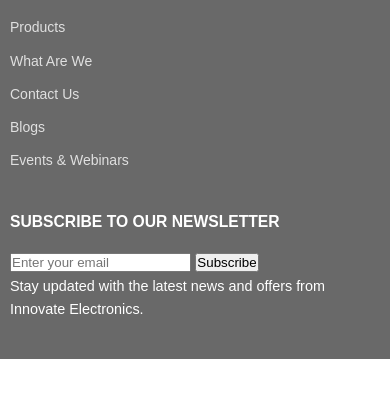
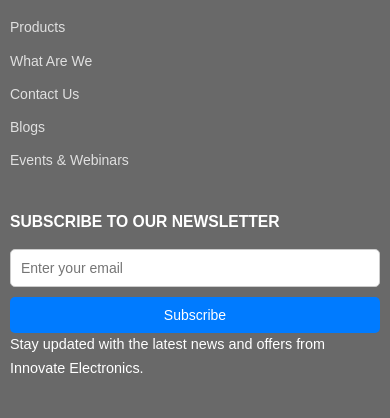
Before and after one commit to parthpatyl/innovate_electronics, a PHP site: page /landingpage.html in a window 390 px wide. Shown: the part 3927-4345 px from the top of the page. Before the commit the page ends 4286 px from the top, so only its background shows below. Run offline with PHP 8.4, Linux system fonts and the light colour scheme.

Commit message:
Newsletters are sent

```diff
--- a/frontend/css/footer.css
+++ b/frontend/css/footer.css
@@ -51,6 +51,71 @@ footer {
   color: #ffffff;
 }
 
+.newsletter-form {
+  display: flex;
+  align-items: center;
+  margin-top: 10px;
+}
+
+.newsletter-form input[type="email"] {
+  flex: 1;
+  padding: 10px;
+  border: 1px solid #ccc;
+  border-radius: 5px 0 0 5px;
+  font-size: 14px;
+  outline: none;
+}
+
+.newsletter-form button[type="submit"] {
+  padding: 10px 15px;
+  border: none;
+  background-color: #007bff;
+  color: #fff;
+  border-radius: 0 5px 5px 0;
+  cursor: pointer;
+  font-size: 14px;
+  transition: background-color 0.3s ease;
+}
+
+.newsletter-form button[type="submit"]:hover {
+  background-color: #0056b3;
+}
+
+.custom-alert {
+  display: none;
+  padding: 15px;
+  margin-top: 15px;
+  border-radius: 5px;
+  color: #fff;
+  font-size: 14px;
+  text-align: center;
+  transition: opacity 0.3s ease;
+}
+
+.custom-alert.success {
+  background-color: #28a745;
+}
+
+.custom-alert.error {
+  background-color: #dc3545;
+}
+
+@media (max-width: 768px) {
+  .newsletter-form {
+    flex-direction: column;
+    align-items: stretch;
+  }
+
+  .newsletter-form input[type="email"] {
+    border-radius: 5px;
+    margin-bottom: 10px;
+  }
+
+  .newsletter-form button[type="submit"] {
+    border-radius: 5px;
+  }
+}
+
 @media (max-width: 600px) {
   .footer-content {
     flex-direction: column;
--- a/frontend/footer.html
+++ b/frontend/footer.html
@@ -43,6 +43,7 @@
                     <button type="submit">Subscribe</button>
                 </form>
                 <p>Stay updated with the latest news and offers from Innovate Electronics.</p>
+                <div id="custom-alert" class="custom-alert"></div>
             </div>
         </div>
     </footer>
--- a/frontend/js/footer.js
+++ b/frontend/js/footer.js
@@ -1,6 +1,18 @@
 // Footer functionality
-document.addEventListener('DOMContentLoaded', () => {
 const newsletterForm = document.querySelector('.footer-col .newsletter-form');
+const customAlert = document.getElementById('custom-alert');
+
+function showAlert(message, isSuccess) {
+    customAlert.textContent = message;
+    customAlert.classList.add(isSuccess ? 'success' : 'error');
+    customAlert.style.display = 'block';
+
+    setTimeout(() => {
+        customAlert.style.display = 'none';
+        customAlert.classList.remove('success', 'error');
+    }, 5000); // Hide after 5 seconds
+}
+
 if (newsletterForm) {
     newsletterForm.addEventListener('submit', async (e) => {
         e.preventDefault();
@@ -8,7 +20,7 @@ document.addEventListener('DOMContentLoaded', () => {
         const submitButton = e.target.querySelector('button[type="submit"]');
 
         if (!emailInput || !emailInput.value) {
-                alert('Please enter your email address');
+            showAlert('Please enter your email address', false);
             return;
         }
 
@@ -18,8 +30,9 @@ document.addEventListener('DOMContentLoaded', () => {
         const originalButtonText = submitButton.textContent;
         submitButton.textContent = 'Subscribing...';
 
+        //Update the URL while deployment
         try {
-                const response = await fetch('/api/newsletter/subscribe', {
+            const response = await fetch('http://localhost:5000/api/newsletter/subscribe', {
                 method: 'POST',
                 headers: {
                     'Content-Type': 'application/json',
@@ -36,14 +49,14 @@ document.addEventListener('DOMContentLoaded', () => {
             const result = await response.json();
 
             if (result.success) {
-                    alert('Successfully subscribed to our newsletter!');
+                showAlert('Successfully subscribed to our newsletter!', true);
                 emailInput.value = ''; // Clear the input
             } else {
-                    alert(result.message || 'Subscription failed. Please try again.');
+                showAlert(result.message || 'Subscription failed. Please try again.', false);
             }
         } catch (error) {
             console.error('Subscription error:', error);
-                alert('An error occurred. Please try again.');
+            showAlert('An error occurred. Please try again.', false);
         } finally {
             // Re-enable form
             emailInput.disabled = false;
@@ -52,4 +65,3 @@ document.addEventListener('DOMContentLoaded', () => {
         }
     });
 }
-});
--- a/frontend/landingpage.html
+++ b/frontend/landingpage.html
@@ -252,6 +252,9 @@
             .then(response => response.text())
             .then(data => {
                 document.getElementById('footer-section').innerHTML = data;
+                const script = document.createElement('script');
+                script.src = 'js/footer.js';
+                document.body.appendChild(script);
             });
     </script>
 
```
Also changed, not shown: backend/controllers/newsletterController.js (+13 -0 lines), backend/routes/newsletterRoutes.js (+36 -3 lines), frontend/js/script.js (+14 -1 lines). Lines whose indentation alone changed are shown as unchanged.
